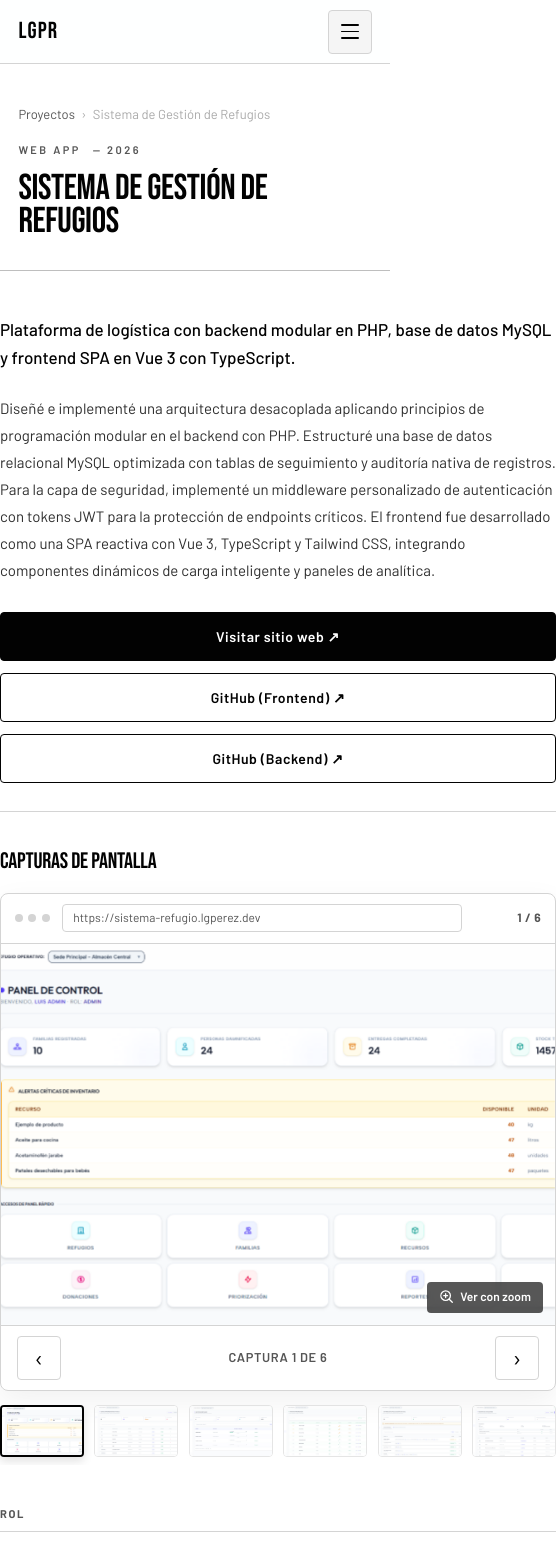
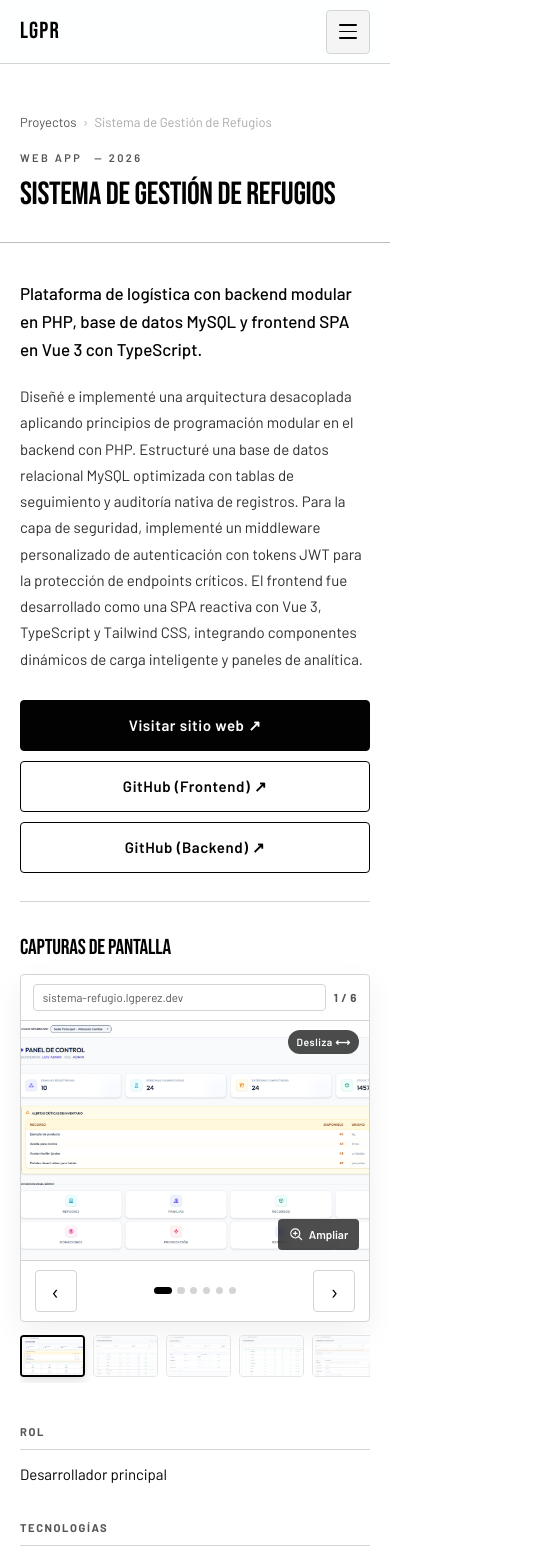
Before and after one commit to Dev-LPerez/portafolio_lperez, a Next.js app: page /proyectos/sistema-gestion-refugios in a window 390 px wide. Shown: the top 1549 px of the page, 556 px wide, since content can reach past the window. Built offline with nearby package versions, Linux system fonts and the light colour scheme.

Commit message:
Ajuste UX en moviles

```diff
--- a/app/globals.css
+++ b/app/globals.css
@@ -90,11 +90,11 @@ img, svg { display: block; }
   width: 100%;
   max-width: 1200px;
   margin-inline: auto;
-  padding-inline: 1.15rem;
+  padding-inline: 1.25rem;
 }
 
 @media (min-width: 480px) {
-  .container { padding-inline: 1.5rem; }
+  .container { padding-inline: 1.75rem; }
 }
 
 @media (min-width: 768px) {
@@ -957,14 +957,14 @@ img, svg { display: block; }
    ABOUT PAGE
 ───────────────────────────────────────────── */
 .about-body {
-  padding: 2.75rem 0;
+  padding-block: 2.75rem;
   display: grid;
   grid-template-columns: 1fr;
   gap: 2.5rem;
 }
 
 @media (min-width: 900px) {
-  .about-body { grid-template-columns: 2fr 1fr; gap: 5rem; padding: 4rem 0; }
+  .about-body { grid-template-columns: 2fr 1fr; gap: 5rem; padding-block: 4rem; }
 }
 
 .about-bio { display: flex; flex-direction: column; gap: 1.25rem; }
@@ -1199,12 +1199,14 @@ img, svg { display: block; }
    PROJECT DETAIL
 ───────────────────────────────────────────── */
 .project-detail-header {
-  padding: 2.5rem 0 2rem;
+  padding: 3rem 0 2rem;
   border-bottom: 1px solid var(--color-rule);
 }
 
 @media (min-width: 768px) {
-  .project-detail-header { padding: 4rem 0 2.5rem; }
+  .project-detail-header {
+    padding: 4rem 0 2.5rem;
+  }
 }
 
 .breadcrumb {
@@ -1214,6 +1216,9 @@ img, svg { display: block; }
   font-size: 0.8125rem;
   color: var(--color-muted-foreground);
   margin-bottom: 1rem;
+  overflow-x: auto;
+  white-space: nowrap;
+  -webkit-overflow-scrolling: touch;
 }
 .breadcrumb a:hover { color: var(--color-foreground); }
 .breadcrumb span { opacity: 0.5; }
@@ -1222,70 +1227,84 @@ img, svg { display: block; }
   display: flex;
   gap: 0.75rem;
   margin-bottom: 0.75rem;
+  flex-wrap: wrap;
 }
 
 .project-detail-title {
-  font-size: clamp(2.25rem, 7.5vw, 5rem);
+  font-size: clamp(2rem, 7vw, 4.5rem);
+  line-height: 0.95;
+  word-break: break-word;
+  overflow-wrap: break-word;
 }
 
 .project-detail-body {
-  padding: 2.75rem 0;
-  display: grid;
-  grid-template-columns: 1fr;
+  padding-block: 2.25rem;
+  display: flex;
+  flex-direction: column;
   gap: 2.5rem;
+  width: 100%;
 }
 
 @media (min-width: 900px) {
-  .project-detail-body { grid-template-columns: 2fr 1fr; gap: 5rem; padding: 4rem 0; }
+  .project-detail-body {
+    display: grid;
+    grid-template-columns: 2fr 1fr;
+    gap: 4.5rem;
+    padding-block: 3.5rem;
+  }
+}
+
+.project-main-content {
+  width: 100%;
+  min-width: 0;
 }
 
 .project-summary {
   font-size: 1.0625rem;
   font-weight: 500;
   line-height: 1.65;
-  margin-bottom: 1.5rem;
+  margin-bottom: 1.25rem;
   color: var(--color-ink);
 }
 
 .project-description {
   font-size: 0.9375rem;
   color: var(--color-ink-soft);
-  line-height: 1.8;
+  line-height: 1.75;
 }
 
 .project-cta-row {
   display: flex;
   flex-wrap: wrap;
   gap: 0.75rem;
-  margin: 1.75rem 0 2.5rem;
+  margin: 1.75rem 0 2.25rem;
   padding-bottom: 1.75rem;
   border-bottom: 1px solid var(--color-border);
 }
 
-@media (max-width: 540px) {
+@media (max-width: 640px) {
   .project-cta-row {
     flex-direction: column;
     width: 100%;
+    gap: 0.65rem;
   }
   .project-cta-row .btn {
     width: 100%;
     justify-content: center;
+    min-height: 48px;
+    font-size: 0.9375rem;
   }
 }
 
 .project-screenshots-section {
-  margin-top: 2.5rem;
+  margin-top: 2rem;
+  width: 100%;
+  min-width: 0;
 }
 
 .project-screenshots-title {
-  font-size: clamp(1.4rem, 3.5vw, 2rem);
-  margin-bottom: 1.25rem;
-}
-
-.project-screenshots-grid {
-  display: flex;
-  flex-direction: column;
-  gap: 2rem;
+  font-size: clamp(1.35rem, 3.5vw, 1.85rem);
+  margin-bottom: 1rem;
 }
 
 .browser-mockup {
@@ -1294,21 +1313,44 @@ img, svg { display: block; }
   background-color: var(--color-surface);
   overflow: hidden;
   box-shadow: 0 10px 30px rgba(0, 0, 0, 0.06);
+  width: 100%;
+  min-width: 0;
+}
+
+@media (max-width: 640px) {
+  .browser-mockup {
+    border-radius: var(--radius-sm);
+  }
 }
 
 .browser-mockup-header {
   display: flex;
   align-items: center;
-  gap: 0.75rem;
-  padding: 0.65rem 0.85rem;
+  gap: 0.5rem;
+  padding: 0.55rem 0.75rem;
   background-color: var(--color-subtle);
   border-bottom: 1px solid var(--color-border);
+  min-width: 0;
+}
+
+@media (min-width: 640px) {
+  .browser-mockup-header {
+    gap: 0.75rem;
+    padding: 0.65rem 0.85rem;
+  }
 }
 
 .browser-dots {
   display: flex;
   align-items: center;
-  gap: 0.35rem;
+  gap: 0.3rem;
+  flex-shrink: 0;
+}
+
+@media (max-width: 480px) {
+  .browser-dots {
+    display: none;
+  }
 }
 
 .browser-dots span {
@@ -1320,12 +1362,13 @@ img, svg { display: block; }
 
 .browser-address {
   flex: 1;
-  max-width: 400px;
+  min-width: 0;
+  max-width: 360px;
   background-color: var(--color-background);
   border: 1px solid var(--color-border);
   border-radius: var(--radius-sm);
-  padding: 0.2rem 0.65rem;
-  font-size: 0.75rem;
+  padding: 0.2rem 0.55rem;
+  font-size: 0.72rem;
   color: var(--color-muted-foreground);
   font-family: var(--font-body);
   overflow: hidden;
@@ -1334,7 +1377,7 @@ img, svg { display: block; }
 }
 
 .browser-mockup--placeholder .screenshot-placeholder-content {
-  padding: 3.5rem 1.25rem;
+  padding: 3rem 1rem;
   display: flex;
   flex-direction: column;
   align-items: center;
@@ -1346,21 +1389,21 @@ img, svg { display: block; }
 }
 
 .screenshot-placeholder-content svg {
-  width: 2.5rem;
-  height: 2.5rem;
+  width: 2.25rem;
+  height: 2.25rem;
   opacity: 0.6;
-  margin-bottom: 0.5rem;
+  margin-bottom: 0.35rem;
 }
 
 .screenshot-placeholder-title {
-  font-size: 1rem;
+  font-size: 0.95rem;
   font-weight: 600;
   color: var(--color-foreground);
 }
 
 .screenshot-placeholder-sub {
-  font-size: 0.8125rem;
-  max-width: 40ch;
+  font-size: 0.8rem;
+  max-width: 38ch;
   line-height: 1.5;
 }
 
@@ -1379,14 +1422,17 @@ img, svg { display: block; }
   display: flex;
   flex-direction: column;
   gap: 0.85rem;
+  width: 100%;
+  min-width: 0;
 }
 
 .carousel-counter {
-  font-size: 0.75rem;
+  font-size: 0.72rem;
   font-weight: 700;
   letter-spacing: 0.05em;
   color: var(--color-muted-foreground);
   margin-left: auto;
+  flex-shrink: 0;
 }
 
 .carousel-main-view {
@@ -1399,7 +1445,8 @@ img, svg { display: block; }
   display: flex;
   align-items: center;
   justify-content: center;
-  touch-action: manipulation;
+  touch-action: pan-y;
+  user-select: none;
 }
 
 @media (max-width: 640px) {
@@ -1415,28 +1462,52 @@ img, svg { display: block; }
   object-position: top;
   transition: transform 0.3s ease;
   animation: certFadeIn 0.25s ease forwards;
+  pointer-events: none;
 }
 
 .carousel-main-view:hover .carousel-main-image {
   transform: scale(1.02);
 }
 
+.carousel-mobile-swipe-badge {
+  position: absolute;
+  top: 0.6rem;
+  right: 0.6rem;
+  background-color: rgba(0, 0, 0, 0.7);
+  color: #ffffff;
+  font-size: 0.65rem;
+  font-weight: 600;
+  letter-spacing: 0.05em;
+  padding: 0.2rem 0.55rem;
+  border-radius: 9999px;
+  pointer-events: none;
+  backdrop-filter: blur(4px);
+  z-index: 2;
+}
+
+@media (min-width: 768px) {
+  .carousel-mobile-swipe-badge {
+    display: none;
+  }
+}
+
 .carousel-zoom-hint {
   position: absolute;
-  bottom: 0.75rem;
-  right: 0.75rem;
+  bottom: 0.65rem;
+  right: 0.65rem;
   background-color: rgba(0, 0, 0, 0.78);
   color: #ffffff;
-  padding: 0.35rem 0.75rem;
+  padding: 0.35rem 0.65rem;
   border-radius: var(--radius-sm);
-  font-size: 0.75rem;
+  font-size: 0.72rem;
   font-weight: 600;
   display: flex;
   align-items: center;
-  gap: 0.4rem;
-  opacity: 0.85;
+  gap: 0.35rem;
+  opacity: 0.9;
   transition: opacity 0.2s ease, transform 0.2s ease;
   backdrop-filter: blur(4px);
+  z-index: 2;
 }
 
 @media (min-width: 768px) {
@@ -1451,15 +1522,15 @@ img, svg { display: block; }
 }
 
 .carousel-zoom-hint svg {
-  width: 0.95rem;
-  height: 0.95rem;
+  width: 0.9rem;
+  height: 0.9rem;
 }
 
 .carousel-nav-bar {
   display: flex;
   align-items: center;
   justify-content: space-between;
-  padding: 0.65rem 1rem;
+  padding: 0.55rem 0.85rem;
   background-color: var(--color-subtle);
   border-top: 1px solid var(--color-border);
 }
@@ -1469,11 +1540,11 @@ img, svg { display: block; }
   border: 1px solid var(--color-border);
   border-radius: var(--radius-sm);
   color: var(--color-foreground);
-  font-size: 1.5rem;
-  width: 2.75rem;
-  height: 2.75rem;
-  min-width: 44px;
-  min-height: 44px;
+  font-size: 1.4rem;
+  width: 2.5rem;
+  height: 2.5rem;
+  min-width: 42px;
+  min-height: 42px;
   display: flex;
   align-items: center;
   justify-content: center;
@@ -1490,26 +1561,44 @@ img, svg { display: block; }
   border-color: var(--color-ink);
 }
 
-.carousel-nav-info {
-  font-size: 0.8rem;
-  font-weight: 600;
-  color: var(--color-muted-foreground);
-  letter-spacing: 0.05em;
-  text-transform: uppercase;
+.carousel-dots-indicator {
+  display: flex;
+  align-items: center;
+  justify-content: center;
+  gap: 0.35rem;
+}
+
+.carousel-dot {
+  width: 0.45rem;
+  height: 0.45rem;
+  border-radius: 50%;
+  background-color: var(--color-border);
+  border: none;
+  padding: 0;
+  cursor: pointer;
+  transition: all 0.2s ease;
+  touch-action: manipulation;
+}
+
+.carousel-dot.is-active {
+  width: 1.1rem;
+  border-radius: 9999px;
+  background-color: var(--color-ink);
 }
 
 .carousel-thumbnails-strip {
   display: flex;
-  gap: 0.65rem;
+  gap: 0.5rem;
   overflow-x: auto;
-  padding-bottom: 0.5rem;
+  padding-bottom: 0.35rem;
   scrollbar-width: thin;
   -webkit-overflow-scrolling: touch;
+  scroll-snap-type: x mandatory;
 }
 
 .carousel-thumb-item {
-  width: 84px;
-  height: 52px;
+  width: 76px;
+  height: 48px;
   flex-shrink: 0;
   border-radius: var(--radius-sm);
   border: 1px solid var(--color-border);
@@ -1520,6 +1609,14 @@ img, svg { display: block; }
   opacity: 0.6;
   transition: opacity 0.2s, border-color 0.2s, transform 0.2s;
   touch-action: manipulation;
+  scroll-snap-align: start;
+}
+
+@media (max-width: 480px) {
+  .carousel-thumb-item {
+    width: 65px;
+    height: 42px;
+  }
 }
 
 .carousel-thumb-item img {
@@ -1542,8 +1639,28 @@ img, svg { display: block; }
 }
 
 /* ─────────────────────────────────────────────
-   PROJECT MODAL CAROUSEL
+   PROJECT MODAL CAROUSEL (RESPONSIVE & TOUCH)
 ───────────────────────────────────────────── */
+.project-modal-backdrop {
+  position: fixed;
+  inset: 0;
+  z-index: 100;
+  background-color: rgba(0, 0, 0, 0.85);
+  backdrop-filter: blur(10px);
+  -webkit-backdrop-filter: blur(10px);
+  display: flex;
+  align-items: center;
+  justify-content: center;
+  padding: 1.25rem;
+  animation: certFadeIn 0.22s cubic-bezier(0.16, 1, 0.3, 1) forwards;
+}
+
+@media (max-width: 768px) {
+  .project-modal-backdrop {
+    padding: 0;
+  }
+}
+
 .project-modal-container {
   background-color: var(--color-background);
   border: 1px solid var(--color-rule);
@@ -1558,6 +1675,17 @@ img, svg { display: block; }
   animation: certScaleUp 0.25s cubic-bezier(0.16, 1, 0.3, 1) forwards;
 }
 
+@media (max-width: 768px) {
+  .project-modal-container {
+    max-width: 100vw;
+    width: 100vw;
+    max-height: 100dvh;
+    height: 100dvh;
+    border-radius: 0;
+    border: none;
+  }
+}
+
 .project-modal-container.is-closing {
   animation: certScaleDown 0.22s cubic-bezier(0.16, 1, 0.3, 1) forwards;
 }
@@ -1566,14 +1694,42 @@ img, svg { display: block; }
   display: flex;
   justify-content: space-between;
   align-items: center;
-  gap: 1rem;
-  padding: 1rem 1.25rem;
+  gap: 0.75rem;
+  padding: 0.85rem 1.25rem;
+  border-bottom: 1px solid var(--color-rule);
+  background-color: var(--color-background);
+}
+
+@media (max-width: 640px) {
+  .project-modal-header {
+    padding: 0.65rem 0.85rem;
+  }
+}
+
+.project-modal-header-info {
+  min-width: 0;
+  flex: 1;
+  overflow: hidden;
+}
+
+.project-modal-title-text {
+  font-size: 1rem;
+  white-space: nowrap;
+  overflow: hidden;
+  text-overflow: ellipsis;
+  line-height: 1.2;
+}
+
+@media (max-width: 640px) {
+  .project-modal-title-text {
+    font-size: 0.9rem;
+  }
 }
 
 .modal-zoom-toolbar {
   display: flex;
   align-items: center;
-  gap: 0.4rem;
+  gap: 0.35rem;
   flex-shrink: 0;
 }
 
@@ -1584,8 +1740,8 @@ img, svg { display: block; }
   color: var(--color-foreground);
   width: 2.25rem;
   height: 2.25rem;
-  min-width: 38px;
-  min-height: 38px;
+  min-width: 36px;
+  min-height: 36px;
   display: flex;
   align-items: center;
   justify-content: center;
@@ -1594,9 +1750,18 @@ img, svg { display: block; }
   touch-action: manipulation;
 }
 
+@media (max-width: 640px) {
+  .modal-zoom-btn {
+    width: 1.95rem;
+    height: 1.95rem;
+    min-width: 32px;
+    min-height: 32px;
+  }
+}
+
 .modal-zoom-btn svg {
-  width: 1rem;
-  height: 1rem;
+  width: 0.95rem;
+  height: 0.95rem;
 }
 
 .modal-zoom-btn:hover:not(:disabled),
@@ -1616,18 +1781,27 @@ img, svg { display: block; }
   border: 1px solid var(--color-border);
   border-radius: var(--radius-sm);
   color: var(--color-foreground);
-  font-size: 0.75rem;
+  font-size: 0.72rem;
   font-weight: 700;
   letter-spacing: 0.05em;
-  padding: 0 0.5rem;
+  padding: 0 0.45rem;
   height: 2.25rem;
   display: flex;
   align-items: center;
   justify-content: center;
   cursor: pointer;
-  min-width: 3.25rem;
+  min-width: 3rem;
   transition: all 0.15s ease;
   touch-action: manipulation;
+}
+
+@media (max-width: 640px) {
+  .modal-zoom-indicator {
+    height: 1.95rem;
+    min-width: 2.5rem;
+    padding: 0 0.3rem;
+    font-size: 0.68rem;
+  }
 }
 
 .modal-zoom-indicator:hover,
@@ -1651,11 +1825,12 @@ img, svg { display: block; }
   touch-action: pan-y pinch-zoom;
 }
 
-@media (max-width: 640px) {
+@media (max-width: 768px) {
   .project-modal-body {
-    padding: 1rem 0.5rem;
-    min-height: 240px;
-    max-height: 60vh;
+    padding: 0.5rem;
+    min-height: auto;
+    flex: 1;
+    max-height: none;
   }
 }
 
@@ -1879,14 +2054,14 @@ img, svg { display: block; }
 .contact-email-link:hover { opacity: 0.75; }
 
 .contact-cols {
-  padding: 2.75rem 0;
+  padding-block: 2.75rem;
   display: grid;
   grid-template-columns: 1fr;
   gap: 2.5rem;
 }
 
 @media (min-width: 640px) {
-  .contact-cols { grid-template-columns: repeat(2, 1fr); padding: 4rem 0; gap: 3rem; }
+  .contact-cols { grid-template-columns: repeat(2, 1fr); padding-block: 4rem; gap: 3rem; }
 }
 
 .contact-col-title {
--- a/components/ProjectCarousel.tsx
+++ b/components/ProjectCarousel.tsx
@@ -23,6 +23,11 @@ export default function ProjectCarousel({
   const [isDragging, setIsDragging] = useState(false);
   const dragStartRef = useRef({ x: 0, y: 0 });
   const panStartRef = useRef({ x: 0, y: 0 });
+
+  // Touch handling para Swipe y Pinch-to-Zoom
+  const touchStartRef = useRef<{ x: number; y: number; time: number }>({ x: 0, y: 0, time: 0 });
+  const touchDistanceRef = useRef<number | null>(null);
+  const lastTapRef = useRef<number>(0);
 
   const total = screenshots.length;
 
@@ -133,6 +138,118 @@ export default function ProjectCarousel({
     }
   };
 
+  // ── TOUCH GESTURES (SWIPE & PINCH) PARA MÓVIL ───────────
+  // Swipe en carrusel inline
+  const handleInlineTouchStart = (e: React.TouchEvent) => {
+    if (e.touches.length === 1) {
+      touchStartRef.current = {
+        x: e.touches[0].clientX,
+        y: e.touches[0].clientY,
+        time: Date.now(),
+      };
+    }
+  };
+
+  const handleInlineTouchEnd = (e: React.TouchEvent) => {
+    if (e.changedTouches.length === 1) {
+      const dx = e.changedTouches[0].clientX - touchStartRef.current.x;
+      const dy = e.changedTouches[0].clientY - touchStartRef.current.y;
+      const dt = Date.now() - touchStartRef.current.time;
+
+      // Si fue swipe horizontal predominante y rápido
+      if (Math.abs(dx) > 40 && Math.abs(dx) > Math.abs(dy) * 1.5 && dt < 450) {
+        if (dx < 0) {
+          nextSlide();
+        } else {
+          prevSlide();
+        }
+      }
+    }
+  };
+
+  // Touch handling en Modal (Swipe cuando zoom=1, Pan cuando zoom>1, Pinch zoom con 2 dedos)
+  const handleModalTouchStart = (e: React.TouchEvent) => {
+    if (e.touches.length === 1) {
+      touchStartRef.current = {
+        x: e.touches[0].clientX,
+        y: e.touches[0].clientY,
+        time: Date.now(),
+      };
+
+      // Doble tap en móvil para zoom
+      const now = Date.now();
+      if (now - lastTapRef.current < 300) {
+        handleToggleZoom();
+        lastTapRef.current = 0;
+        return;
+      }
+      lastTapRef.current = now;
+
+      if (zoom > 1) {
+        setIsDragging(true);
+        dragStartRef.current = { x: e.touches[0].clientX, y: e.touches[0].clientY };
+        panStartRef.current = { x: pan.x, y: pan.y };
+      }
+    } else if (e.touches.length === 2) {
+      // Inicio de Pinch
+      const dist = Math.hypot(
+        e.touches[0].clientX - e.touches[1].clientX,
+        e.touches[0].clientY - e.touches[1].clientY
+      );
+      touchDistanceRef.current = dist;
+    }
+  };
+
+  const handleModalTouchMove = (e: React.TouchEvent) => {
+    if (e.touches.length === 1 && zoom > 1 && isDragging) {
+      const dx = e.touches[0].clientX - dragStartRef.current.x;
+      const dy = e.touches[0].clientY - dragStartRef.current.y;
+      setPan({
+        x: panStartRef.current.x + dx,
+        y: panStartRef.current.y + dy,
+      });
+    } else if (e.touches.length === 2 && touchDistanceRef.current !== null) {
+      // Pinch Zoom en progreso
+      const dist = Math.hypot(
+        e.touches[0].clientX - e.touches[1].clientX,
+        e.touches[0].clientY - e.touches[1].clientY
+      );
+      const factor = dist / touchDistanceRef.current;
+      if (Math.abs(factor - 1) > 0.05) {
+        if (factor > 1) {
+          handleZoomIn();
+        } else {
+          handleZoomOut();
+        }
+        touchDistanceRef.current = dist;
+      }
+    }
+  };
+
+  const handleModalTouchEnd = (e: React.TouchEvent) => {
+    setIsDragging(false);
+    touchDistanceRef.current = null;
+
+    if (e.changedTouches.length === 1 && zoom === 1) {
+      const dx = e.changedTouches[0].clientX - touchStartRef.current.x;
+      const dy = e.changedTouches[0].clientY - touchStartRef.current.y;
+      const dt = Date.now() - touchStartRef.current.time;
+
+      if (Math.abs(dx) > 45 && Math.abs(dx) > Math.abs(dy) * 1.4 && dt < 450) {
+        if (dx < 0) {
+          nextSlide();
+        } else {
+          prevSlide();
+        }
+      }
+    }
+  };
+
+  // Formato limpio de URL para el mockup de navegador
+  const formattedDomain = liveUrl
+    ? liveUrl.replace(/^https?:\/\//, "").replace(/\/$/, "")
+    : `${title.toLowerCase().replace(/\s+/g, "-")}.app`;
+
   if (!screenshots || screenshots.length === 0) {
     return (
       <div className="browser-mockup browser-mockup--placeholder">
@@ -143,7 +260,7 @@ export default function ProjectCarousel({
             <span />
           </div>
           <div className="browser-address">
-            {liveUrl || "https://proyecto.app"}
+            {formattedDomain}
           </div>
         </div>
         <div className="screenshot-placeholder-content">
@@ -177,22 +294,22 @@ export default function ProjectCarousel({
       {/* ── CARRUSEL INLINE EN LA PÁGINA ───────────────── */}
       <div className="project-carousel-container">
         <div className="browser-mockup">
-          {/* Barra superior de navegador */}
+          {/* Barra superior de navegador responsive */}
           <div className="browser-mockup-header">
             <div className="browser-dots" aria-hidden="true">
               <span />
               <span />
               <span />
             </div>
-            <div className="browser-address">
-              {liveUrl || `https://${title.toLowerCase().replace(/\s+/g, "-")}.app`}
+            <div className="browser-address" title={liveUrl || formattedDomain}>
+              {formattedDomain}
             </div>
             <div className="carousel-counter">
               {currentIndex + 1} / {total}
             </div>
           </div>
 
-          {/* Imagen interactiva principal */}
+          {/* Imagen interactiva principal con soporte de swipe móvil */}
           <div
             className="carousel-main-view"
             onClick={() => {
@@ -200,7 +317,9 @@ export default function ProjectCarousel({
               resetZoom();
               setIsModalOpen(true);
             }}
-            title="Haz clic para abrir el visor con zoom"
+            onTouchStart={handleInlineTouchStart}
+            onTouchEnd={handleInlineTouchEnd}
+            title="Toca para ampliar en pantalla completa"
             role="button"
             tabIndex={0}
             onKeyDown={(e) => {
@@ -219,12 +338,19 @@ export default function ProjectCarousel({
               loading="eager"
             />
 
+            {/* Swipe indicator badge para móvil */}
+            {total > 1 && (
+              <div className="carousel-mobile-swipe-badge" aria-hidden="true">
+                <span>Desliza ⟷</span>
+              </div>
+            )}
+
             {/* Hover overlay hint */}
             <div className="carousel-zoom-hint" aria-hidden="true">
               <svg viewBox="0 0 24 24" fill="none" stroke="currentColor" strokeWidth="2">
                 <path strokeLinecap="round" strokeLinejoin="round" d="M21 21l-5.197-5.197m0 0A7.5 7.5 0 105.196 5.196a7.5 7.5 0 0010.607 10.607zM10.5 7.5v6m3-3h-6" />
               </svg>
-              <span>Ver con zoom</span>
+              <span>Ampliar</span>
             </div>
           </div>
 
@@ -242,9 +368,23 @@ export default function ProjectCarousel({
               >
                 ‹
               </button>
-              <span className="carousel-nav-info">
-                Captura {currentIndex + 1} de {total}
-              </span>
+
+              <div className="carousel-dots-indicator" aria-hidden="true">
+                {screenshots.map((_, idx) => (
+                  <button
+                    key={idx}
+                    type="button"
+                    className={`carousel-dot ${idx === currentIndex ? "is-active" : ""}`}
+                    onClick={(e) => {
+                      e.stopPropagation();
+                      resetZoom();
+                      setCurrentIndex(idx);
+                    }}
+                    aria-label={`Ir a captura ${idx + 1}`}
+                  />
+                ))}
+              </div>
+
               <button
                 type="button"
                 className="carousel-nav-btn"
@@ -288,7 +428,7 @@ export default function ProjectCarousel({
       {/* ── MODAL CON CARRUSEL DE PANTALLA COMPLETA & ZOOM ───── */}
       {isModalOpen && (
         <div
-          className={`cert-modal-backdrop ${isClosing ? "is-closing" : ""}`}
+          className={`cert-modal-backdrop project-modal-backdrop ${isClosing ? "is-closing" : ""}`}
           onClick={closeModal}
           role="dialog"
           aria-modal="true"
@@ -298,13 +438,13 @@ export default function ProjectCarousel({
             className={`project-modal-container ${isClosing ? "is-closing" : ""}`}
             onClick={(e) => e.stopPropagation()}
           >
-            {/* Header del Modal con Controles de Zoom */}
+            {/* Header del Modal con Controles de Zoom Responsive */}
             <div className="cert-modal-header project-modal-header">
-              <div>
+              <div className="project-modal-header-info">
                 <span className="cert-modal-issuer">
-                  Captura {currentIndex + 1} de {total}
+                  {currentIndex + 1} / {total}
                 </span>
-                <h3 className="cert-modal-title">{title}</h3>
+                <h3 className="cert-modal-title project-modal-title-text">{title}</h3>
               </div>
 
               {/* Barra de Herramientas de Zoom */}
@@ -357,7 +497,7 @@ export default function ProjectCarousel({
               </div>
             </div>
 
-            {/* Cuerpo del Modal con Visor, Zoom y Drag */}
+            {/* Cuerpo del Modal con Visor, Zoom, Drag y Touch Gestures */}
             <div
               className={`project-modal-body ${zoom > 1 ? "is-zoomed" : ""} ${
                 isDragging ? "is-dragging" : ""
@@ -367,6 +507,9 @@ export default function ProjectCarousel({
               onMouseMove={handleMouseMove}
               onMouseUp={handleMouseUp}
               onMouseLeave={handleMouseUp}
+              onTouchStart={handleModalTouchStart}
+              onTouchMove={handleModalTouchMove}
+              onTouchEnd={handleModalTouchEnd}
             >
               {total > 1 && (
                 <button
@@ -385,7 +528,7 @@ export default function ProjectCarousel({
                 title={
                   zoom > 1
                     ? "Arrastra para mover la imagen · Doble clic para restablecer"
-                    : "Doble clic o rueda del mouse para hacer zoom"
+                    : "Doble clic o pellizca para hacer zoom"
                 }
               >
                 <img
@@ -415,6 +558,7 @@ export default function ProjectCarousel({
             </div>
 
             {/* Footer con miniaturas */}
+            {total > 1 && (
               <div className="project-modal-footer">
                 <div className="modal-thumbs-row">
                   {screenshots.map((shot, idx) => (
@@ -435,6 +579,7 @@ export default function ProjectCarousel({
                   ))}
                 </div>
               </div>
+            )}
           </div>
         </div>
       )}
--- a/lib/projects.ts
+++ b/lib/projects.ts
@@ -69,7 +69,7 @@ export const projects: Project[] = [
       "Desarrollé y modernicé una Progressive Web App (PWA) de alto rendimiento construida con React 19, TypeScript, Vite 6 y Tailwind CSS v4, conectada a Firebase Firestore (NoSQL en tiempo real) y Firebase Storage. Implementé una experiencia de usuario fluida y reactiva con layout adaptativo (PC/Movil), navegación por categorías con smooth scroll y checkout automatizado con geolocalización GPS hacia la API de WhatsApp. En el apartado administrativo, diseñé un panel POS secreto con control de sesiones, deducción automática de inventario por pedido, compresión en cliente de imágenes a WebP (~25 KB) para carga instantánea, y un módulo financiero con métricas de ventas, ticket promedio, margen neto y desglose de cajas independientes.",
     tags: ["React 19", "TypeScript", "Vite", "Tailwind CSS v4", "Firebase Firestore", "NoSQL", "PWA", "POS"],
     links: [],
-    liveUrl: "https://gomifire.netlify.app",
+    liveUrl: "https://gomifire.lgperez.dev",
     githubUrl: "https://github.com/Dev-LPerez/gomifire-menuapp",
     screenshots: [
       // "/projects/gomifire-1.png",
```
Lines whose indentation alone changed are shown as unchanged.
